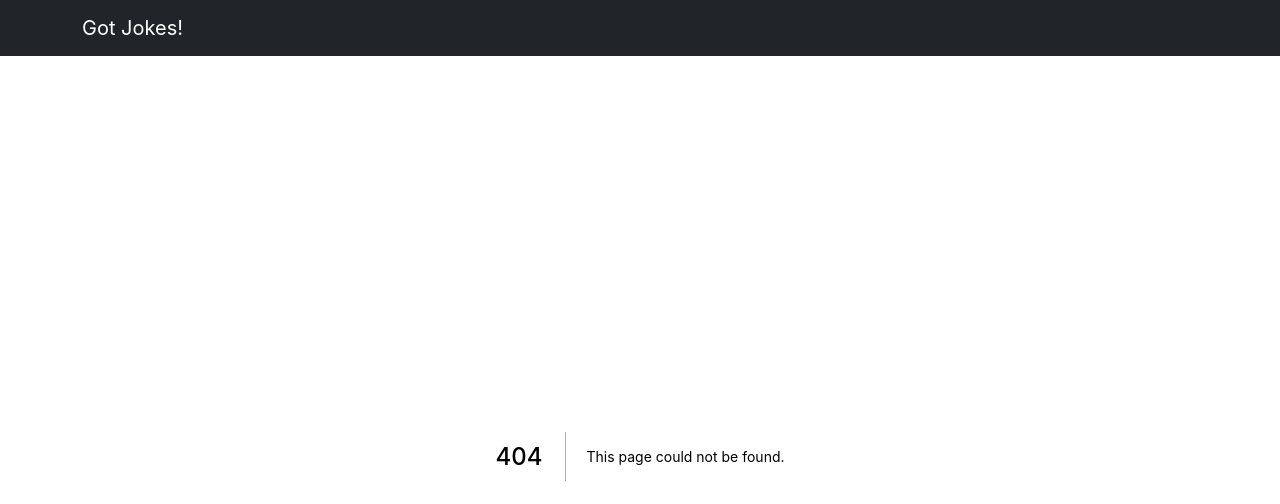
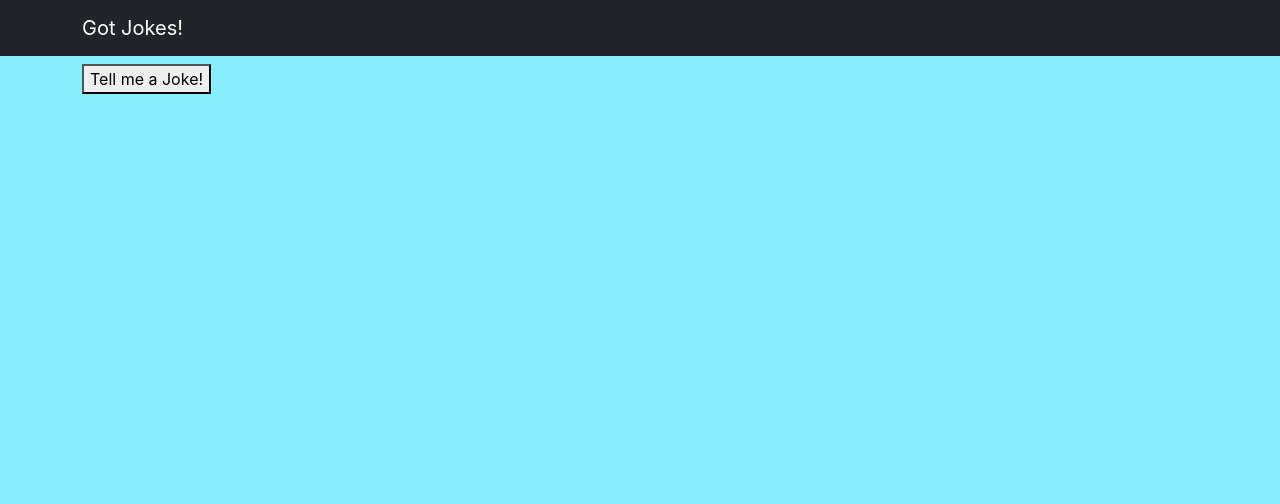
Before and after one commit to Jess-Morrison/LAB-joke-generator-react, a Next.js app: page /button in a window 1280 px wide. Before the commit this address had no page. Shown: the top 504 px of the page. Built offline with nearby package versions, Linux system fonts and the light colour scheme.

Commit message:
Was able to put btn and joke on DOM

```diff
--- a/package.json
+++ b/package.json
@@ -1,8 +1,8 @@
 {
-  "name": "next-firebase-starter",
+  "name": "joke-generator",
   "private": true,
   "version": "1.0.0",
-  "author": "Trinity Christiana",
+  "author": "Jessica Morrison",
   "scripts": {
     "dev": "next dev",
     "build": "next build",
--- /dev/null
+++ b/pages/button.js
@@ -0,0 +1,16 @@
+import React, { useState } from 'react';
+import getJoke from '../api/jokeData';
+
+export default function Button() {
+  const [joke, setJoke] = useState();
+
+  const newJoke = () => {
+    getJoke().then((jokeObj) => setJoke(jokeObj.setup));
+  };
+  return (
+    <div>
+      <h3>{ joke } </h3>
+      <button type="submit" onClick={newJoke}> Tell me a Joke!</button>
+    </div>
+  );
+}
```
